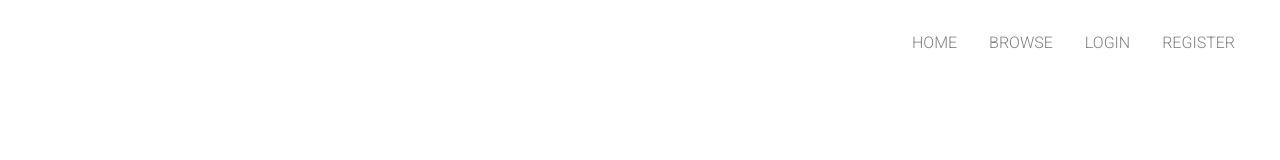
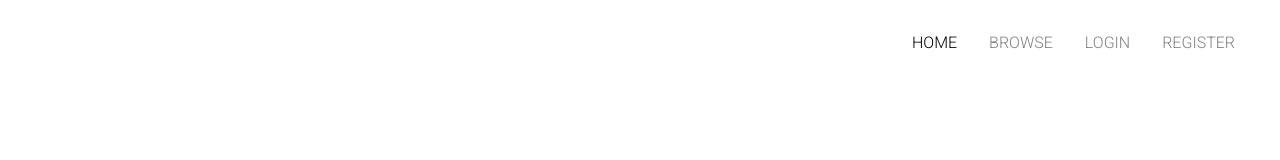
Before and after one commit to nvenkate-cyber/Review-Blog, a React (Create React App) app in the folder frontend/: page / in a window 1280 px wide. Shown: the top 160 px of the page. Built offline with nearby package versions, Linux system fonts and the light colour scheme.

Commit message:
make App.js homepage

```diff
--- a/frontend/src/App.js
+++ b/frontend/src/App.js
@@ -1,5 +1,3 @@
-import logo from './logo.svg';
-import img from './img.svg';
 import React, {Component} from 'react'
 import './App.css';
 import { makeStyles } from '@material-ui/core/styles';
@@ -11,7 +9,6 @@ import Typography from '@material-ui/core/Typography';
 import { Link } from '@material-ui/core';
 import Navbar from './components/Navbar';
 import { BrowserRouter as Router, Switch, Route } from 'react-router-dom';
-import Home from './pages/home';
 import Browse from './pages/browse';
 import Login from './pages/login';
 import Register from './pages/register';
@@ -45,7 +42,7 @@ function App() {
     <Router>
       <Navbar />
       <Switch>
-        <Route path='/home' exact component={Home} />
+        <Route path='/' />
         <Route path='/browse' component={Browse} />
         <Route path='/login' component={Login} />
         <Route path='/register' component={Register} />
--- a/frontend/src/components/Navbar/index.js
+++ b/frontend/src/components/Navbar/index.js
@@ -15,7 +15,7 @@ const Navbar = () => {
         <Bars />
 
         <NavMenu>
-          <NavLink to='/home' activeStyle>
+          <NavLink to='/' activeStyle>
             HOME
           </NavLink>
           <NavLink to='/browse' activeStyle>
```
Also changed, not shown: frontend/src/pages/home.js (deleted), frontend/src/pages/index.js (added).
